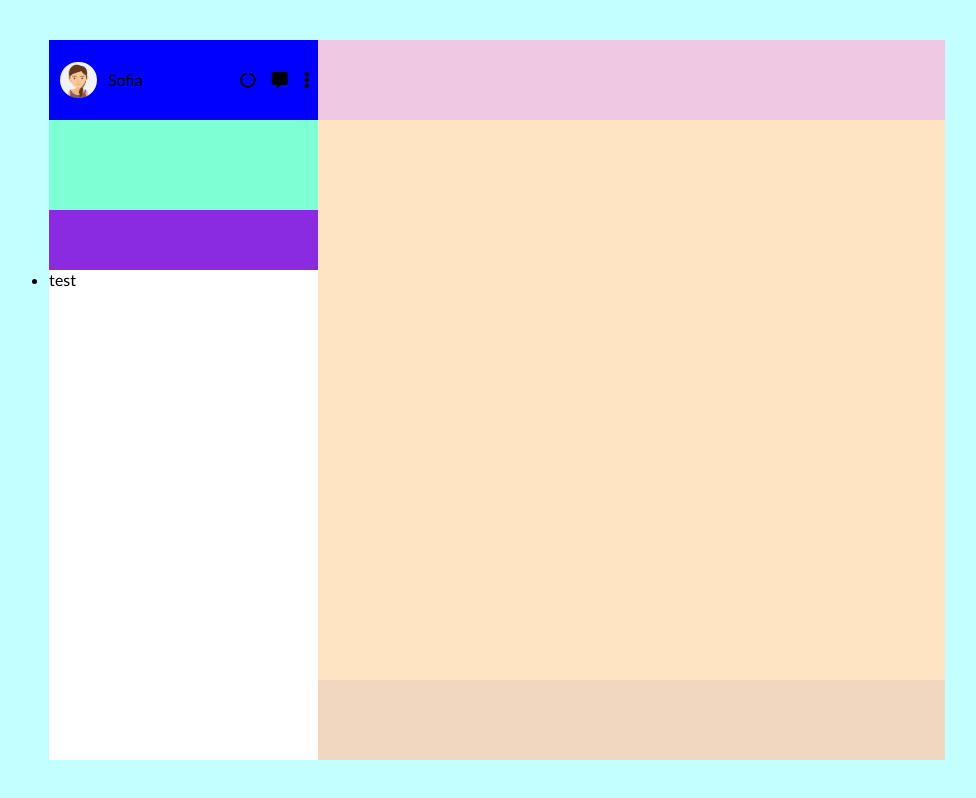
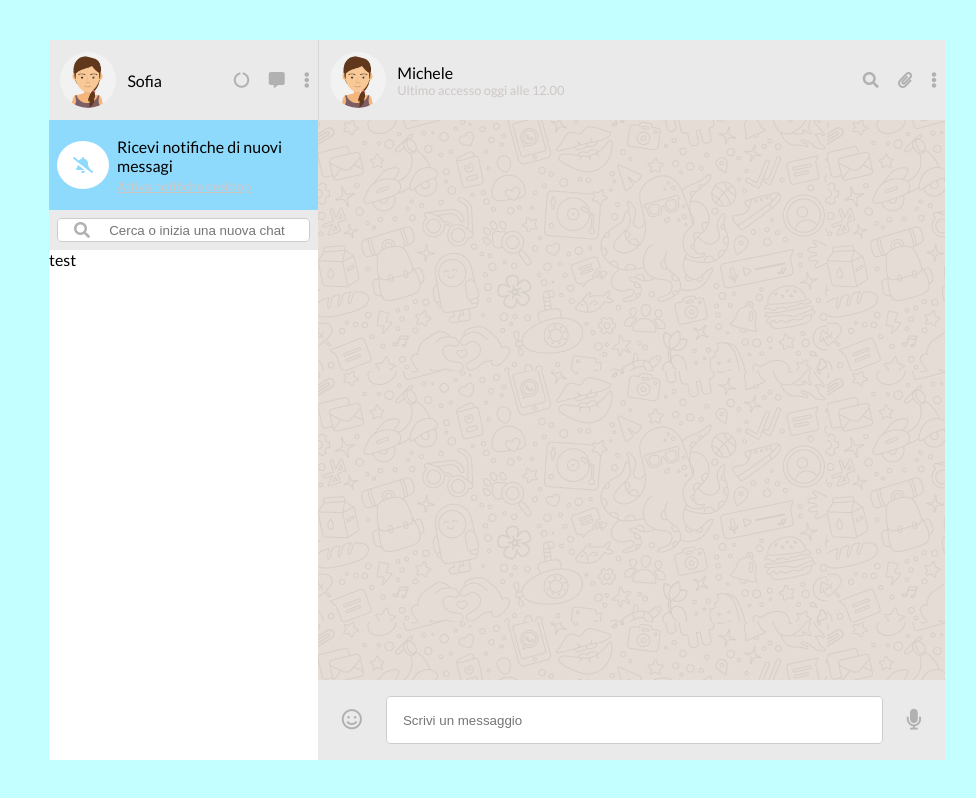
Before and after one commit to BagliettoAron/vue-boolzapp, a plain HTML site: page index.html in a window 1280 px wide. Shown: the whole page, without its empty margins (143-1119 px from the left). Drawn offline with nearby package versions, Linux system fonts and the light colour scheme.

Commit message:
Add: headers, footer, notification section, search bars, chat background, icons

```diff
--- a/css/style.css
+++ b/css/style.css
@@ -12,6 +12,22 @@
 html{
     font-family: 'Lato', sans-serif;
 
+}
+
+/* ROOT */
+:root{
+    --grey-text: #d0c6c6;
+    --bell-background: white;
+    --grey-text-size: .8rem;
+    --background-grey: #eaeaea;
+    --icon-color: #b1b1b1;
+    --background-notification-section: #8edafc;
+}
+
+/* COMMON */
+
+i{
+    color: var(--icon-color);
 }
 
 /* MAIN */
@@ -54,23 +70,19 @@ header.left-side{
     display: flex;
     width: 100%;
     height: 80px;
-    /* TEST */
-    background-color: blue;
+    background-color: var(--background-grey);
 }
 
 header.left-side img{
-    width: 20%;
+    width: 3.5rem;
     border-radius: 50%;
     margin: .7rem;
 }
 
+/* user */
 .user-info{
     display: flex;
     align-items: center;
-}
-
-.header-icons {
-    display: flex;
 }
 
 .header-icons i{
@@ -82,17 +94,61 @@ header.left-side img{
 .left-notificatio-section{
     height: 90px;
     width: 100%;
+    display: flex;
+    align-items: center;
     /* TEST */
-    background-color: aquamarine;
+    background-color: var(--background-notification-section);
+}
+
+.left-notificatio-section i{
+    font-size: 1rem;
+    background-color: var(--bell-background) ;
+    color: var(--background-notification-section);
+    padding: 1rem;
+    line-height: 1rem;
+    text-align: center;
+    border-radius: 50%;
+    margin: .5rem;
+}
+
+.set-active-notification a{
+    color: var(--grey-text);
+    font-size: var(--grey-text-size);
 }
 
 /* left search bar */
 .left-search-bar{
     width: 100%;
-    height: 60px;
-    /* TEST */
-    background-color: blueviolet;
+    background-color: var(--background-grey);
+    padding: .5rem;
 }
+
+.left-user-list{
+    overflow: auto;
+}
+
+/* COMMON SEARCHBAR */
+
+.searchContainer {
+    display: flex;
+    width: 100%;
+    border: 1px solid #ccc;
+    border-radius: 5px;
+    overflow: hidden;
+  }
+
+  .searchIcon {
+    padding: 0.2rem;
+    padding-left: 1rem;
+    background-color: white;
+  }
+
+  .searchBox {
+    border: 0;
+    padding: 0.2rem;
+    padding-left: 1rem;
+    flex-grow: 1;
+  }
 
 /* RIGHT SIDE OF INTERFACE */
 
@@ -107,24 +163,63 @@ header.left-side img{
 
 /* right side header */
 header.right-side{
-
+    align-items: center;
+    justify-content: space-between;
+    display: flex;
     width: 100%;
     height: 80px;
-    /* TEST */
-    background-color: rgba(174, 0, 255, 0.192);
+    background-color: var(--background-grey);
+    border-left: 1px solid #d7d7d7;
+}
+
+header.right-side .active-chat-info {
+    display: flex;
+    align-items: center;
+}
+
+header.right-side .active-chat-info img{
+    width: 3.5rem;
+    border-radius: 50%;
+    margin: .7rem;
+}
+
+header.right-side .active-chat-info .user-data{
+    color: var(--grey-text);
+    font-size: var(--grey-text-size);
+}
+
+header.right-side .active-chat-icons i{
+    padding: .5rem;
+
 }
 
 /* right side receive and send message section */
 .message-ReS-container{
     width: 100%;
     height: calc(100% - 160px);
-    background-color: bisque;
+    background-image: url(../img/mine.jpg);
+    overflow: auto;
 }
 
 /* right side footer */
 footer.right-side{
     width: 100%;
     height: 80px;
+    display: flex;
     /* TEST */
-    background-color: rgba(165, 42, 42, 0.158);
+    background-color: var(--background-grey);
 }
+
+footer.right-side i{
+    padding: 0 1.5rem;
+    line-height: 80px;
+    font-size: 1.3rem;
+}
+
+footer.right-side .searchContainer{
+    margin: 1rem 0;
+}
+
+footer.right-side .searchBox{
+    align-items: center;
+}
--- a/index.html
+++ b/index.html
@@ -30,28 +30,35 @@
         <main class="main-container">
             <div class="interface-main-container">
                 <div class="left-side-interface">
+                    <!-- left side header -->
                     <header class="left-side">
-
+                        <!-- user info -->
                         <div class="user-info">
                             <img src="img/avatar_io.jpg" alt="account img user">
                             <span>Sofia</span>
                         </div>
-
+                        <!-- icons -->
                         <div class="header-icons">
                             <i class="fas fa-circle-notch"></i>
                             <i class="fas fa-comment-alt"></i>
                             <i class="fas fa-ellipsis-v"></i>
-
                         </div>
-
                     </header>
-
+                    <!-- notifications section -->
                     <div class="left-notificatio-section">
-
+                        <i class="fas fa-bell-slash"></i>
+                        <!-- icons -->
+                        <div>
+                            <p class="receive-new-message">Ricevi notifiche di nuovi messagi</p>
+                            <p class="set-active-notification"> <a href="">Attiva notifiche desktop</a></p>
+                        </div>
                     </div>
 
                     <div class="left-search-bar">
-
+                        <div class="searchContainer">
+                            <i class="fa fa-search searchIcon"></i>
+                            <input class="searchBox" type="search" name="search" placeholder="Cerca o inizia una nuova chat">
+                        </div>
                     </div>
 
                     <div class="left-user-list">
@@ -70,14 +77,35 @@
 
                 <div class="right-side-interface">
                     <header class="right-side">
-
+                        <!-- right header user info -->
+                        <div class="active-chat-info">
+                            <img src="img/avatar_io.jpg" alt="account img user">
+                            <div class="user-image-data">
+                                <p class="user-name">Michele</p>
+                                <p class="user-data">Ultimo accesso oggi alle 12.00</p>
+                            </div>
+                        </div>
+                        <!-- right header icons -->
+                        <div class="active-chat-icons">
+                            <i class="fas fa-search"></i>
+                            <i class="fas fa-paperclip"></i>
+                            <i class="fas fa-ellipsis-v"></i>
+                        </div>
                     </header>
-
+                    <!-- chat section -->
                     <div class="message-ReS-container">
 
                     </div>
-
+                    <!-- footer right section -->
                     <footer class="right-side">
+                        <!-- icon -->
+                        <i class="far fa-smile"></i>
+                        <!-- searchbar -->
+                        <div class="searchContainer">
+                            <input class="searchBox" type="search" name="search" placeholder="Scrivi un messaggio">
+                        </div>
+                        <!-- icon -->
+                        <i class="fas fa-microphone"></i>
 
                     </footer>
 
```
